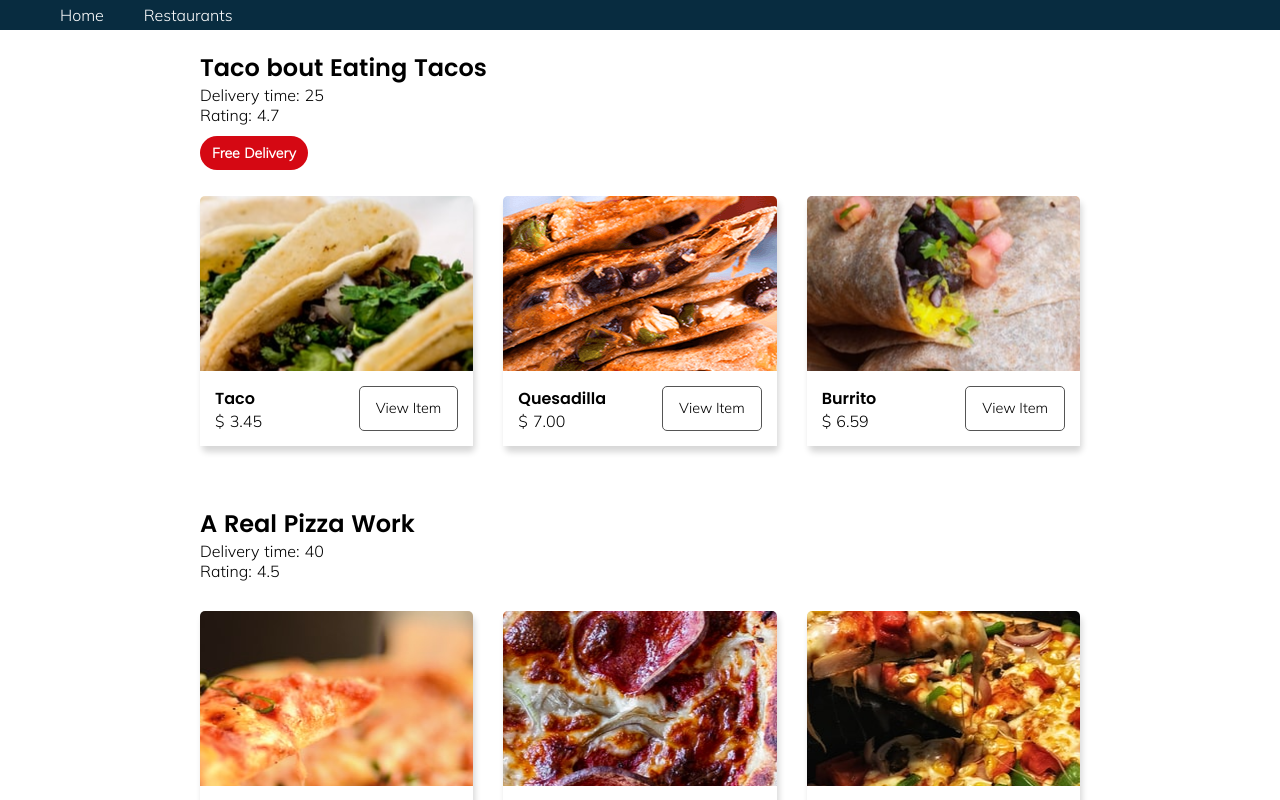
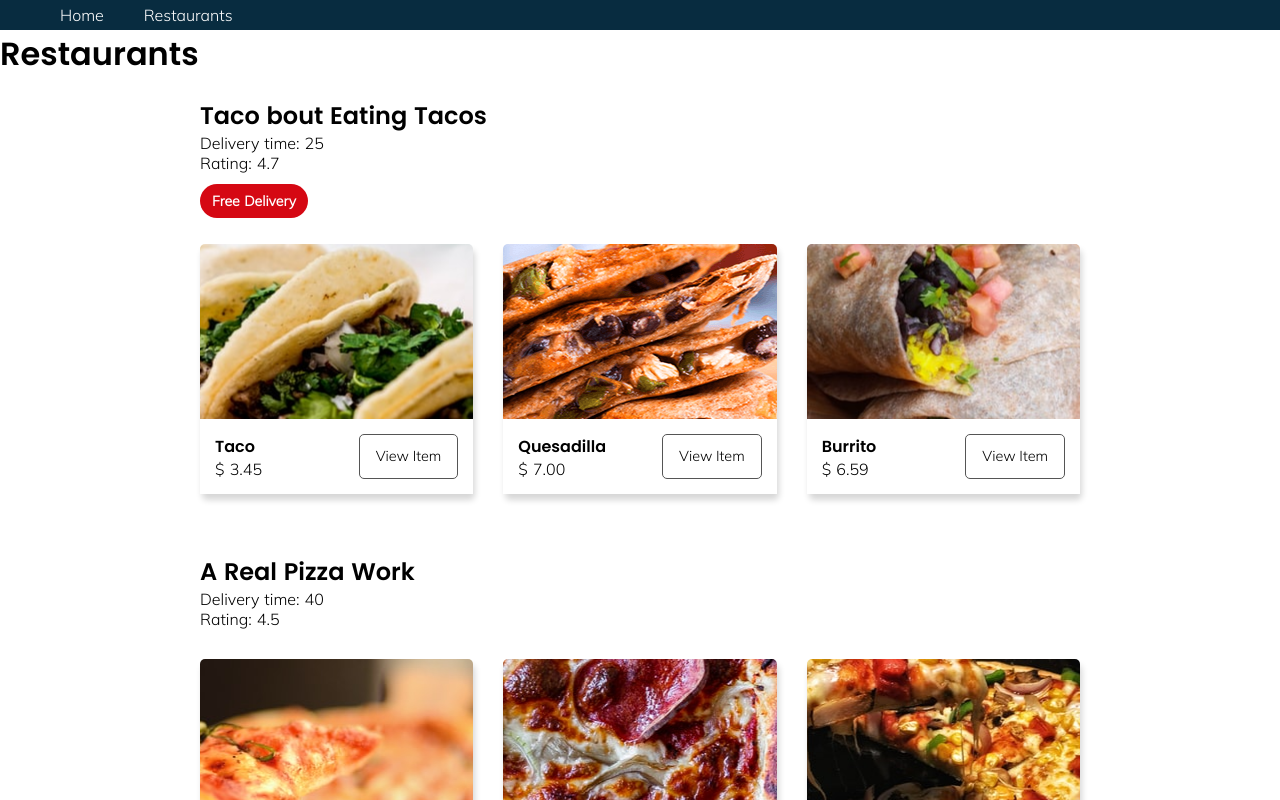
Before and after one commit to shunjid/mealpanda, a Nuxt app: page /restaurants in a window 1280 px wide. Shown: the top 800 px of the page. Built offline with nearby package versions, Linux system fonts and the light colour scheme.

Commit message:
created a footer, new restaurant page with route 2

```diff
--- a/pages/restaurants.vue
+++ b/pages/restaurants.vue
@@ -1,5 +1,6 @@
 <template>
-  <main class="container">
+  <main class="container restaurants">
+    <h1>Restaurants</h1>
     <app-restaurant-info />
   </main>
 </template>
```
